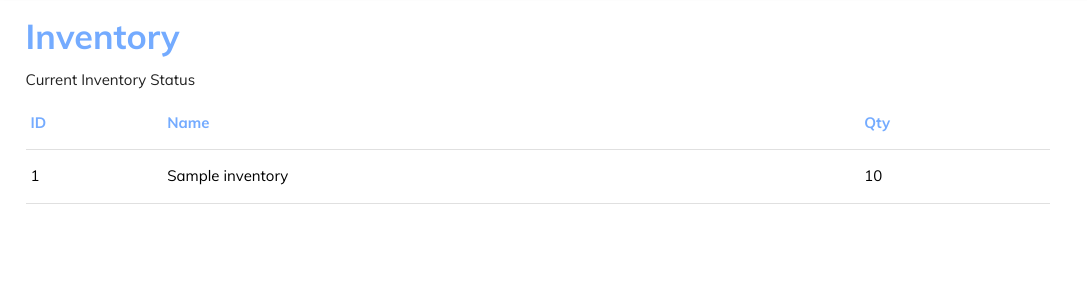
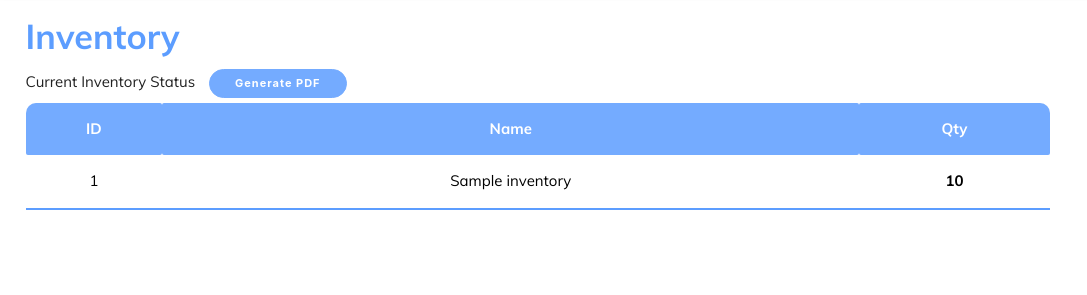
Before and after one commit to Tsukimiyu/vendaid, a PHP site: page /Inventory.php in a window 1280 px wide. Shown: the part 69-364 px from the top of the page, without its empty margins (0-1087 px from the left). Run offline with PHP 8.4, Linux system fonts and the light colour scheme; tables that the repository leaves empty or names only in its code hold one stand-in row (values such as "Sample post").

Commit message:
Update Inventory.php

```diff
--- a/Inventory.php
+++ b/Inventory.php
@@ -21,13 +21,28 @@
       margin-left: 2%;
       width: 80%;
     }
+.pdf-btn {
+  border-radius: 20px;
+  border: 1px solid #74ABFF;
+  background-color: #74ABFF;
+  color: #FFFFFF;
+  margin-left: 10px;
+  font-size: 11px;
+  font-weight: bold;
+  padding: 7px 25px;
+  letter-spacing: 1px;
+  transition: transform 80ms ease-in;
+}
  .headertitle{
-  color: #74ABFF;
+  color: #5C9DFF;
 margin-left: 2%;
 font-weight: bold;
     }
     th {
-      color: #74ABFF;
+    text-align: center;
+    margin-left: 5px;
+    background: #74ABFF;
+    color: #ffffff;
     }
    .headersub{
 margin-left: 2%;
@@ -55,33 +70,33 @@ margin-left: 2%;
   </nav>
 
  <h4 class="headertitle">  Inventory </h4>
-  <p class="headersub"> Current Inventory Status</p>
+  <p class="headersub"> Current Inventory Status <a href="generate_pdf.php"> <input type="submit" class="pdf-btn" value="Generate PDF" /> </a> </p>
   <?php $conn = mysqli_connect('localhost', 'gypsy', 'admin', 'database');
 $sql = "SELECT ID, name, Qty FROM inventory";
 $result = $conn->query($sql);
 
-echo "<font color=Black> <table border='1'>
+echo "<font color=Black> <table border='1' class='highlight centered striped'>
 
 <tr>
 
-<th>ID</th>
+<th style='border-top-left-radius: 10px;'>ID</th>
 
 <th>Name</th>
 
-<th>Qty</th>
+<th style='border-top-right-radius: 10px;'>Qty</th>
 
 </tr>";
 
 while($row = $result->fetch_assoc())
   {
 
-  echo "<tr>";
+  echo "<tr style='border-bottom:2px solid; border-bottom-color:#5C9DFF'>";
 
   echo "<td>" . $row['ID'] . "</td>";
 
   echo "<td>" . $row['name'] . "</td>";
 
-  echo "<td>" . $row['Qty'] . "</td>";
+  echo "<td style='font-weight:bold;'>" . $row['Qty'] . "</td>";
 
 
   echo "</tr>";
```
